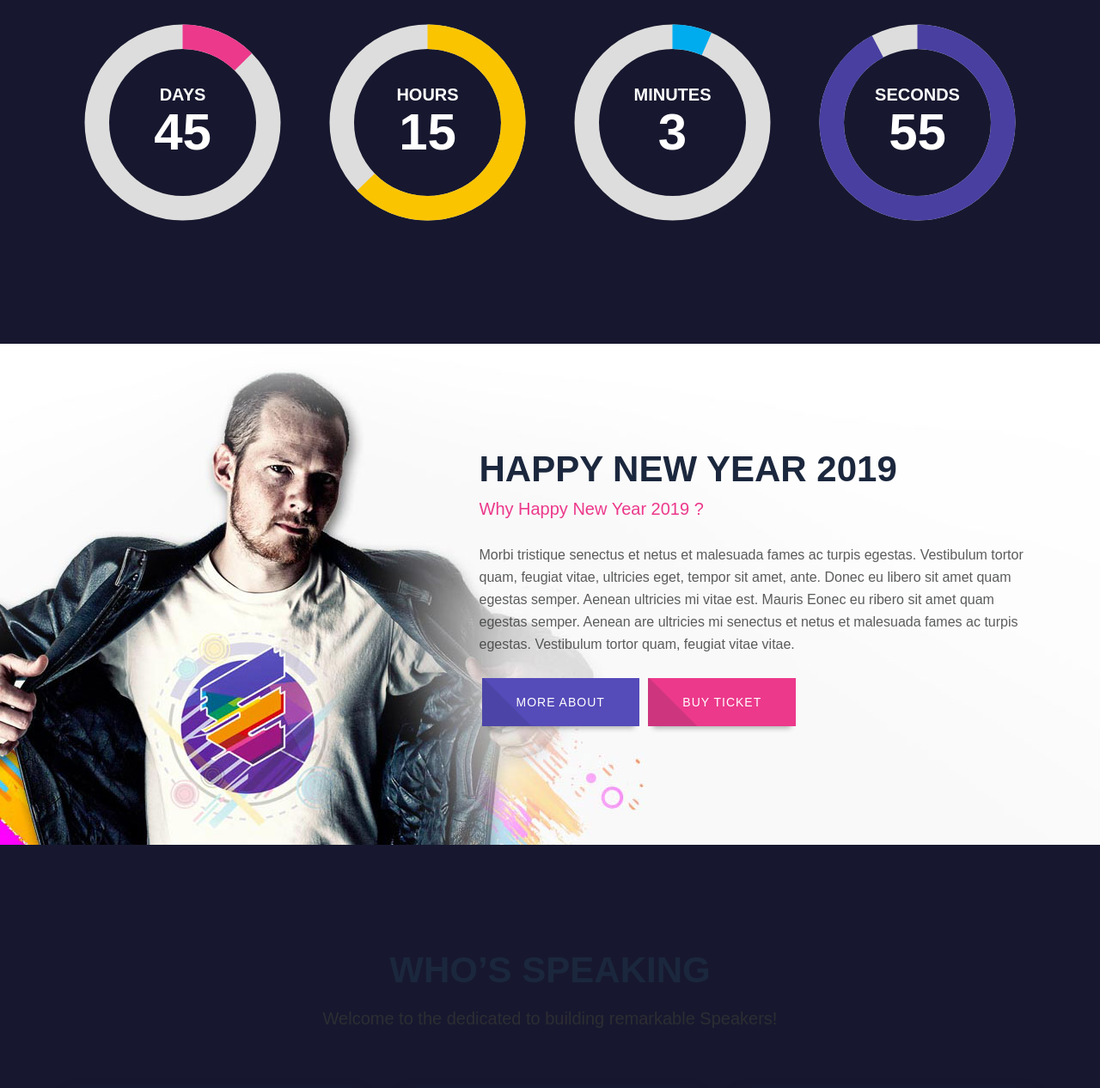
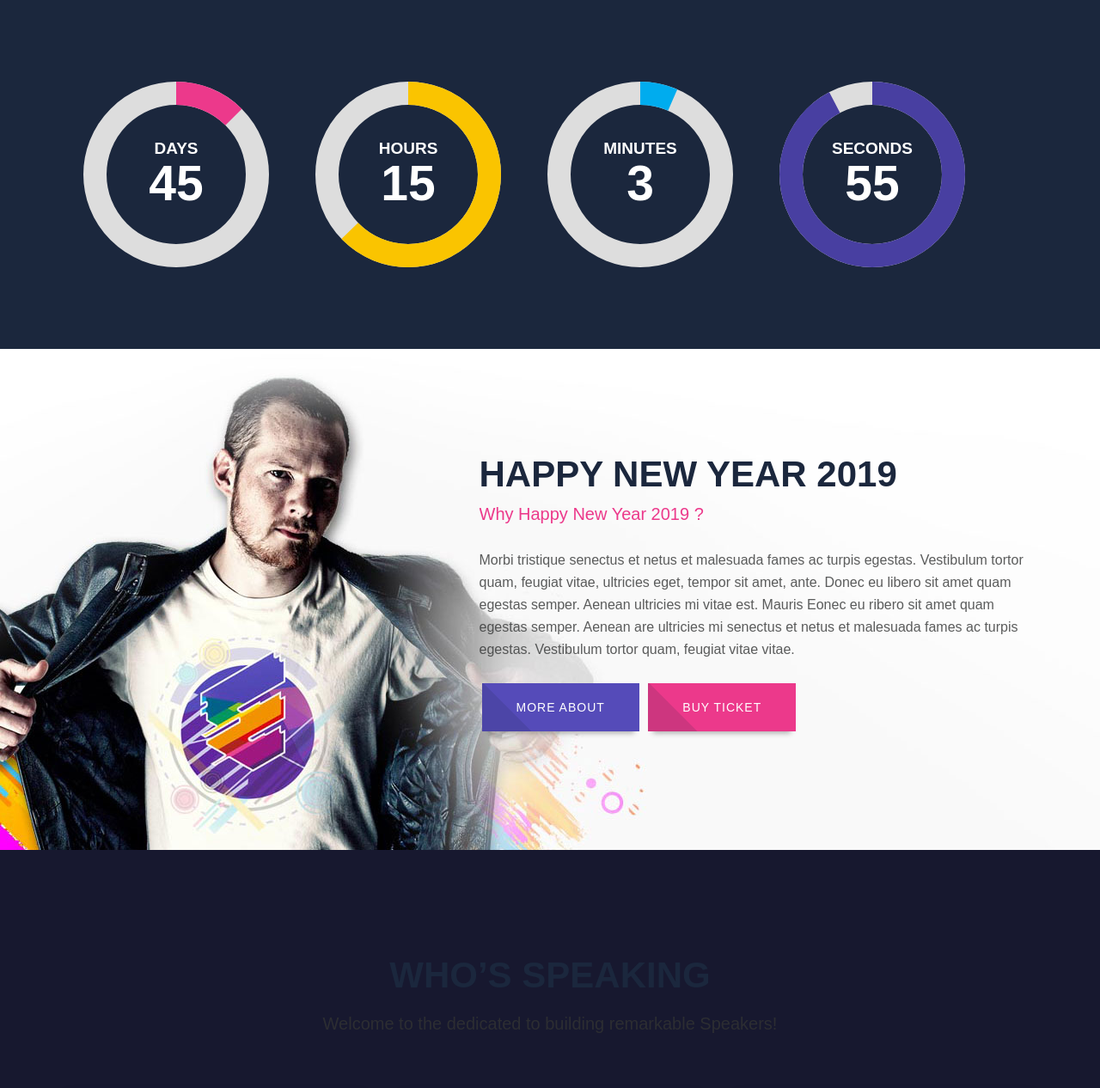
Before and after one commit to praveenup/nakshatra, a Django app: page / in a window 1280 px wide. Shown: the part 895-2161 px from the top of the page at 86% size. Run offline with Django 3.2, Linux system fonts and the light colour scheme; some libraries are stand-ins or nearby versions.

Commit message:
fixed counter

```diff
--- a/users/templates/users/index.html
+++ b/users/templates/users/index.html
@@ -44,15 +44,19 @@
     </section>
     <!--BANNER END-->
 
-
-        <!--countdown-->
-        <section style="height:400px">
-            <div id="" class=""> <!--lgx-countdowns3 lgx-countdowns4-->
-                <div class="">
+<style>
+.time_circles{
+    height:270px;
+}
+</style>
+            <!--countdown-->
+        <section>
+            <div id="lgx-countdowns" class="lgx-countdowns lgx-countdowns4"> <!--lgx-countdowns3 lgx-countdowns4-->
+                <div class="lgx-inner">
                     <div class="container">
                         <div class="row">
                             <div class="col-sm-12">
-                                <div class="">
+                                <div class="circular-countdown-area">
                                     <div id="circular-countdown" data-date="2019-02-09 00:00:00" ></div>
                                 </div>
                             </div>
@@ -1123,10 +1127,6 @@
         </div>
     </section>
     <!--//.VIDEO END-->
-<select id="thisSelect" hidden onchange="changeWords()">
-                                <option value="0">Words</option>
-                                <option value="1">Binary</option>
-                        </select>
 
 
 {% endblock %}
```
Also changed, not shown: users/static/assets/css/style-default.min.css.
